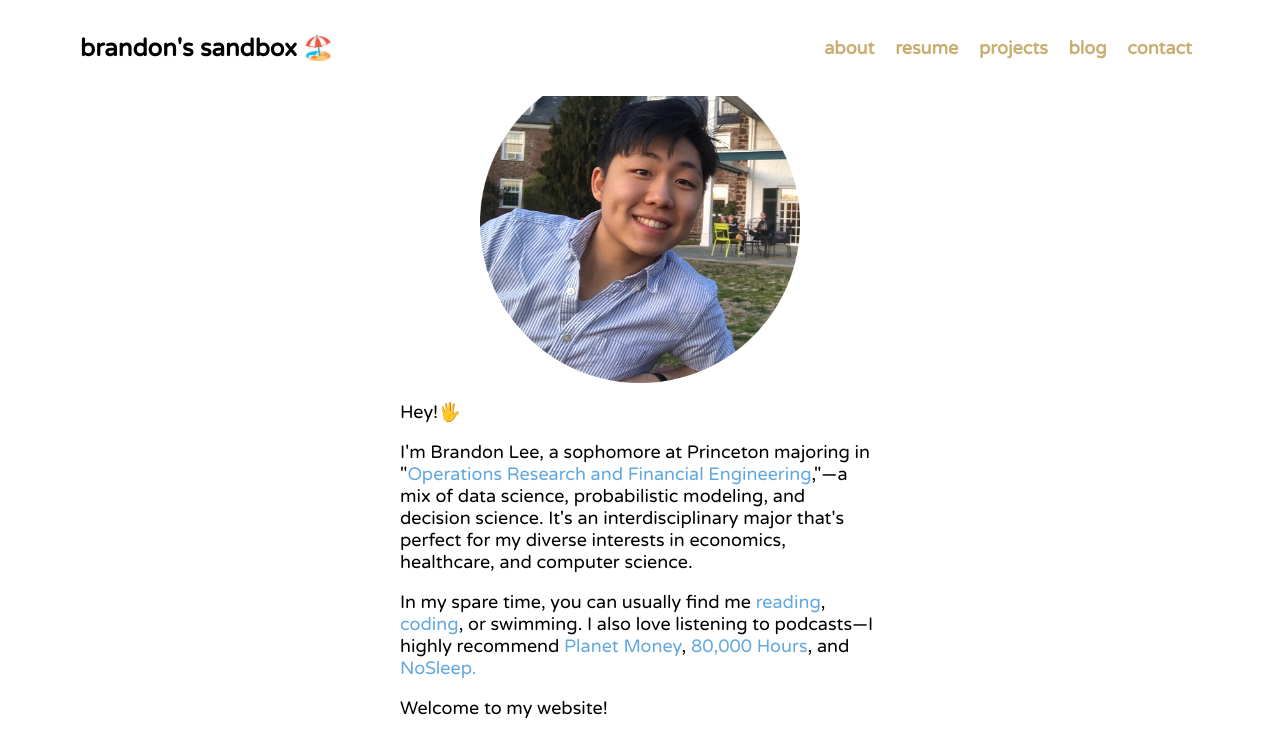
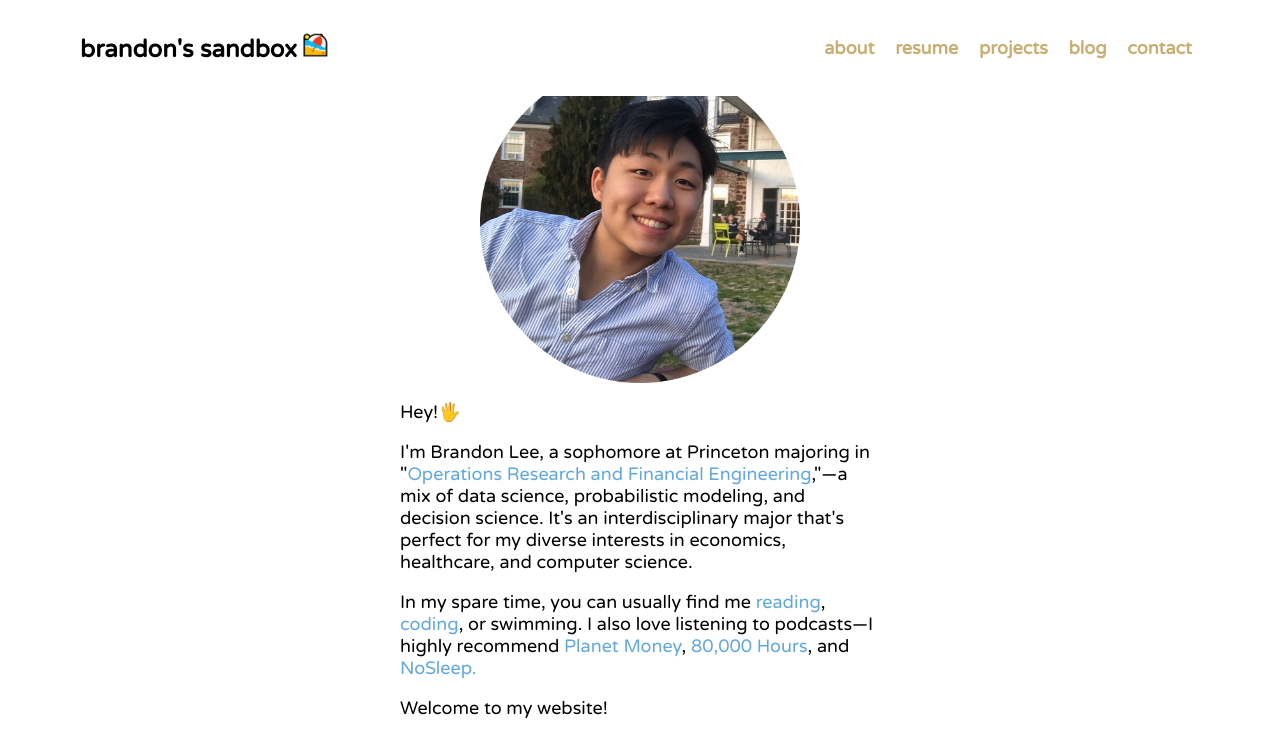
Before and after one commit to rahularepaka/BrandonsSandbox, a Django app: template templates/home.html in a window 1280 px wide. Shown: the top 735 px of the page. Run offline with Django 3.2, Linux system fonts and the light colour scheme; the template is opened without the code that fills it, so the values that code supplies are empty.

Commit message:
added favicon and site title

```diff
--- a/templates/base.html
+++ b/templates/base.html
@@ -3,13 +3,15 @@
 <html>
     <head>
         <link rel="stylesheet" type="text/css" href="{% static 'css/main.css' %}">
+        <link rel="shortcut icon" type="image" href="{% static 'img/favicon.ico' %}"/>
+        <title>Brandon's Sandbox</title>
         {% block style %}{% endblock %}
     </head>
     <body>
         <div id="root">
             <div class="header-container">
                 <div class="header-logo">
-                    <a href='{% url 'home' %}'>brandon's sandbox 🏖️</a>
+                    <a href='{% url 'home' %}'>brandon's sandbox <img style="height:25px;width:25px;" src="{% static 'img/favicon.png' %}"/></img></a>
                 </div>
                 <div class="header-navbar">
                     <div class="header-navbar-item"><a href="{% url 'home' %}">about</a></div>
```
Also changed, not shown: static/img/favicon.ico (added), static/img/favicon.png (added).
